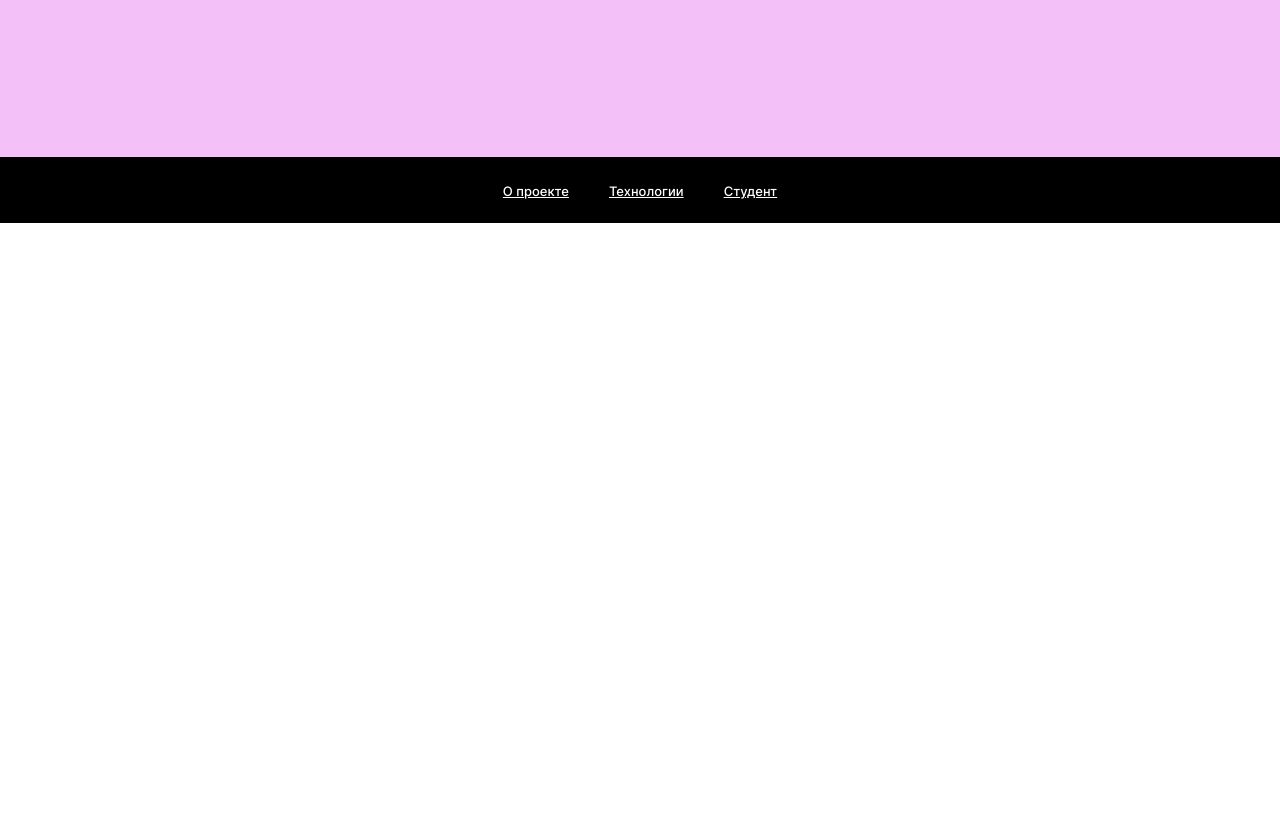
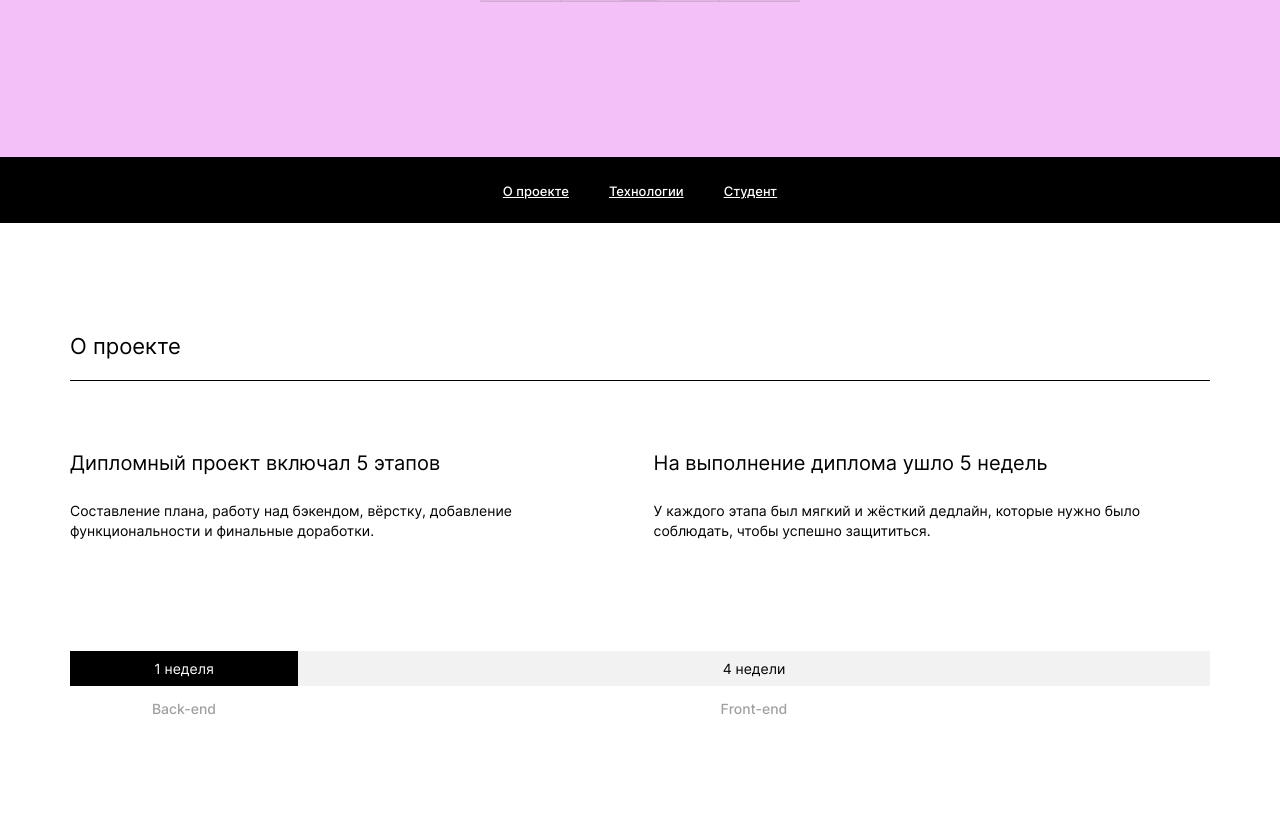
Before and after one commit to Yurikze/movies-explorer-frontend, a React app: page / in a window 1280 px wide. Shown: the part 508-1335 px from the top of the page. Before the commit the page ends 800 px from the top, so only its background shows below. Built offline with nearby package versions, Linux system fonts and the light colour scheme.

Commit message:
feat: add About component

```diff
--- /dev/null
+++ b/src/components/AboutProject/AboutProject.css
@@ -0,0 +1,62 @@
+.about {
+  padding-top: 110px;
+  padding-bottom: 110px;
+}
+
+.about__cols {
+  margin: 70px 0 110px;
+  display: flex;
+  gap: 40px;
+}
+
+.about__heading {
+  font-weight: normal;
+  font-size: 20px;
+  line-height: calc(24 / 20);
+  margin: 0 0 26px;
+}
+
+.about__text {
+  font-size: 14px;
+  line-height: calc(20 / 14);
+  margin: 0;
+}
+
+.about__schedule {
+  display: flex;
+  width: 100%;
+}
+
+.about__back {
+  flex-basis: 228px;
+  display: flex;
+  flex-direction: column;
+}
+
+.about__front {
+  flex-grow: 1;
+  display: flex;
+  flex-direction: column;
+}
+
+.about__progress {
+  padding: 9px 14px;
+  background-color: #f2f2f2;
+  text-align: center;
+  font-size: 14px;
+  line-height: calc(17 / 14);
+  margin-bottom: 14px;
+}
+
+.about__progress_type_back {
+  background-color: #000;
+  color: #fff;
+}
+
+.about__label {
+  text-align: center;
+  font-weight: 500;
+  font-size: 14px;
+  line-height: calc(17 / 14);
+  color: #a0a0a0;
+}
--- /dev/null
+++ b/src/components/AboutProject/AboutProject.js
@@ -0,0 +1,39 @@
+import './AboutProject.css';
+
+const AboutProject = () => {
+  return (
+    <section className="container about">
+      <h2 className="main__heading">О проекте</h2>
+      <div className="about__cols">
+        <div className="about__col">
+          <h3 className="about__heading">Дипломный проект включал 5 этапов</h3>
+          <p className="about__text">
+            Составление плана, работу над бэкендом, вёрстку, добавление
+            функциональности и финальные доработки.
+          </p>
+        </div>
+        <div className="about__col">
+          <h3 className="about__heading">
+            На выполнение диплома ушло 5 недель
+          </h3>
+          <p className="about__text">
+            У каждого этапа был мягкий и жёсткий дедлайн, которые нужно было
+            соблюдать, чтобы успешно защититься.
+          </p>
+        </div>
+      </div>
+      <div className="about__schedule">
+        <div className="about__back">
+          <div className="about__progress about__progress_type_back">1 неделя</div>
+          <span className="about__label">Back-end</span>
+        </div>
+        <div className="about__front">
+          <div className="about__progress">4 недели</div>
+          <span className="about__label">Front-end</span>
+        </div>
+      </div>
+    </section>
+  );
+};
+
+export default AboutProject;
--- a/src/components/Main/Main.css
+++ b/src/components/Main/Main.css
@@ -0,0 +1,8 @@
+.main__heading {
+  font-weight: normal;
+  margin: 0;
+  padding-bottom: 20px;
+  font-size: 22px;
+  line-height: calc((27 / 22));
+  border-bottom: 1px solid #000;
+}
--- a/src/components/Main/Main.js
+++ b/src/components/Main/Main.js
@@ -1,3 +1,5 @@
+import AboutProject from '../AboutProject/AboutProject';
+import NavTab from '../NavTab/NavTab';
 import Promo from '../Promo/Promo';
 import './Main.css';
 
@@ -5,6 +7,8 @@ const Main = () => {
   return (
     <div>
       <Promo />
+      <NavTab />
+      <AboutProject />
     </div>
   )
 }
--- /dev/null
+++ b/src/components/NavTab/NavTab.css
@@ -0,0 +1,18 @@
+.nav-tab__links {
+  display: flex;
+  gap: 40px;
+  justify-content: center;
+  list-style: none;
+  background-color: #000;
+  padding: 24px;
+  margin: 0;
+}
+
+.nav-tab__link {
+  color: #fff;
+  text-decoration: underline;
+  line-height: calc(16 / 13);
+  font-weight: 500;
+  font-size: 13px;
+  cursor: pointer;
+}
--- /dev/null
+++ b/src/components/NavTab/NavTab.js
@@ -0,0 +1,21 @@
+import './NavTab.css';
+
+const NavTab = () => {
+  return (
+    <section>
+      <ul className="nav-tab__links">
+        <li className="nav-tab__links-item">
+          <a className="nav-tab__link">О проекте</a>
+        </li>
+        <li className="nav-tab__links-item">
+          <a className="nav-tab__link">Технологии</a>
+        </li>
+        <li className="nav-tab__links-item">
+          <a className="nav-tab__link">Студент</a>
+        </li>
+      </ul>
+    </section>
+  );
+};
+
+export default NavTab;
--- a/src/components/Promo/Promo.css
+++ b/src/components/Promo/Promo.css
@@ -1,6 +1,6 @@
 .promo {
   background: url('../../images/promo-banner.png') no-repeat;
-  background-position: center 45%;
+  background-position: center 55%;
   background-size: 320px 320px;
   background-color: #f3c1f8;
 }
@@ -20,22 +20,3 @@
   line-height: calc(58 / 50);
   max-width: 730px;
 }
-
-.promo__links {
-  display: flex;
-  gap: 40px;
-  justify-content: center;
-  list-style: none;
-  background-color: #000;
-  padding: 24px;
-  margin: 0;
-}
-
-.promo__link {
-  color: #fff;
-  text-decoration: underline;
-  line-height: calc(16 / 13);
-  font-weight: 500;
-  font-size: 13px;
-  cursor: pointer;
-}
--- a/src/components/Promo/Promo.js
+++ b/src/components/Promo/Promo.js
@@ -10,17 +10,6 @@ const Promo = () => {
           Учебный проект студента факультета Веб-разработки.
         </h1>
       </div>
-      <ul className="promo__links">
-        <li className="promo__links-item">
-          <a className="promo__link">О проекте</a>
-        </li>
-        <li className="promo__links-item">
-          <a className="promo__link">Технологии</a>
-        </li>
-        <li className="promo__links-item">
-          <a className="promo__link">Студент</a>
-        </li>
-      </ul>
     </section>
   );
 };
```
